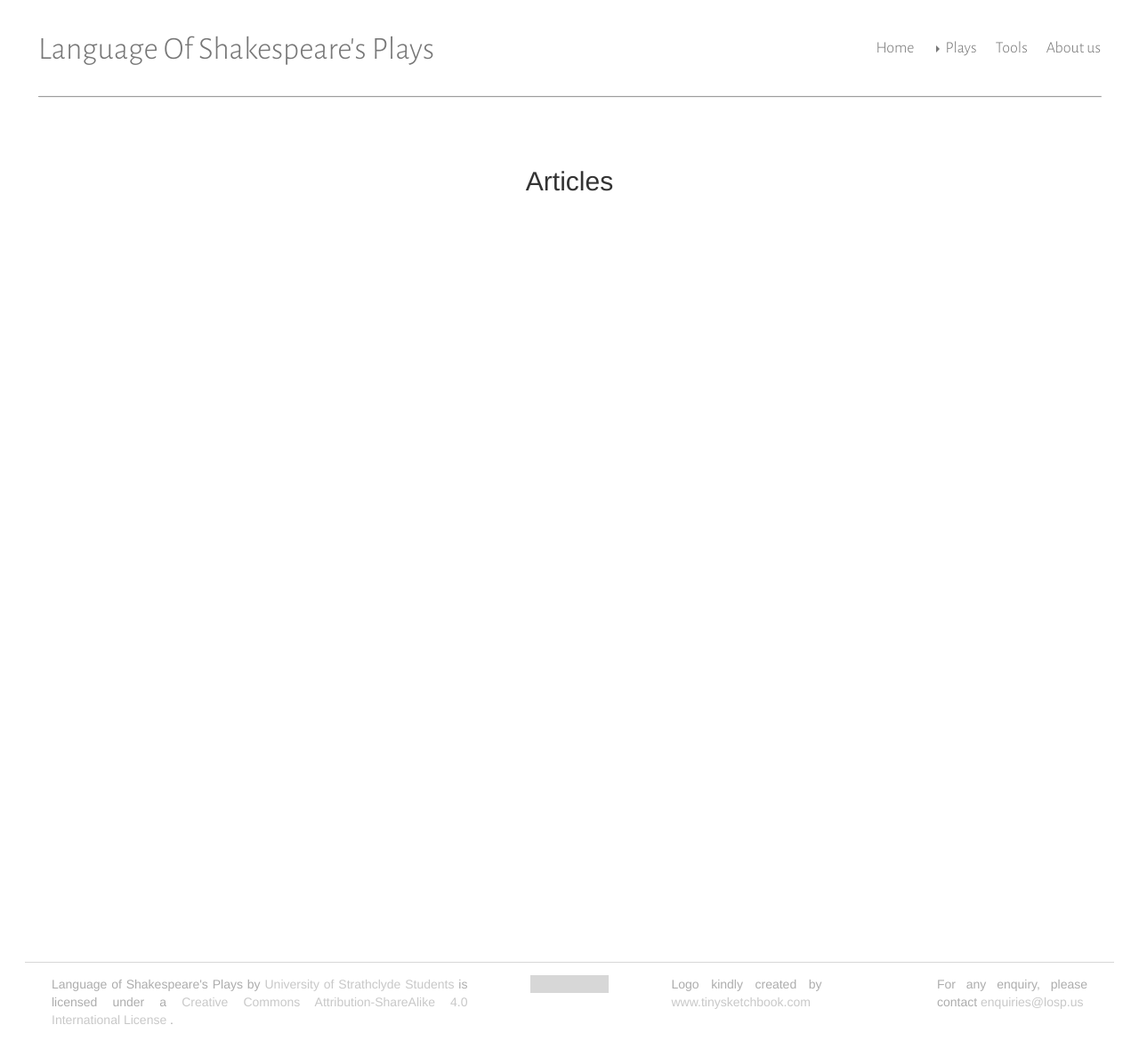
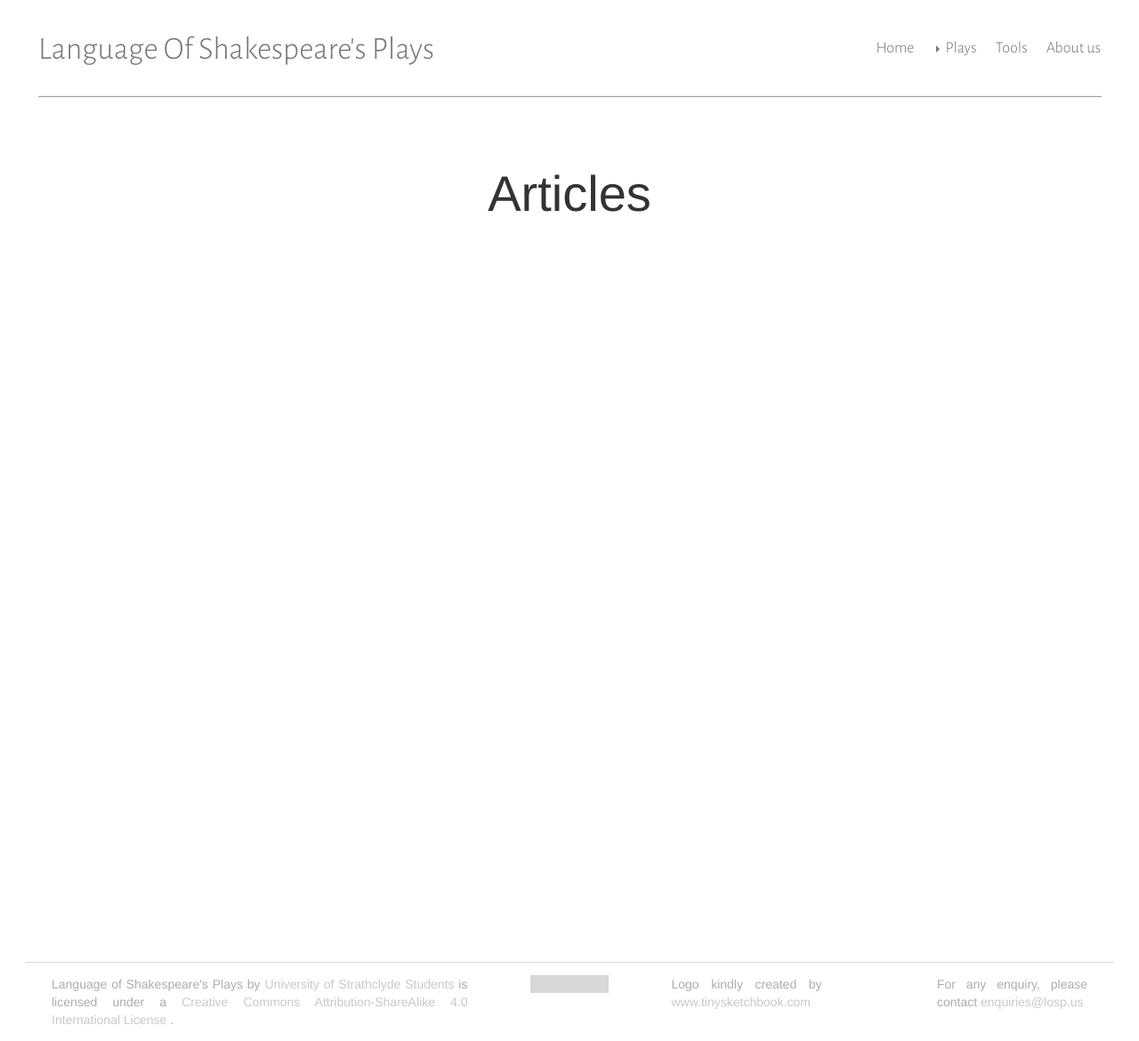
Before and after one commit to iahmed0/SU-LOSP.github.io, a Jekyll site: the page built from posts.md, in a window 1280 px wide. Shown: the whole page at 89% size. Built offline with Jekyll 4.4.1, drawn with Linux system fonts in a browser that asks for light colours; grey boxes are pictures that could not be loaded.

Commit message:
Made subheadings more prominent from other text

```diff
--- a/assets/css/main.scss
+++ b/assets/css/main.scss
@@ -178,8 +178,9 @@ article {
         text-align: center;
 
         & h2 {
-            margin: 0 0 2em 0;
-        }
+            margin: 0 0 1em 0;
+	    font-size: 4em;
+       }
     }
 
     & .content {
@@ -188,6 +189,8 @@ article {
 
         & h1 {
             margin: 2em 0 1em 0;
+	    text-align: center;
+	    text-decoration: underline
         }
 
         & h1, & h2, & h3, & h4, & h5, & h6 {
```
